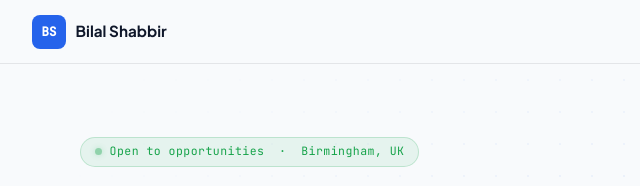
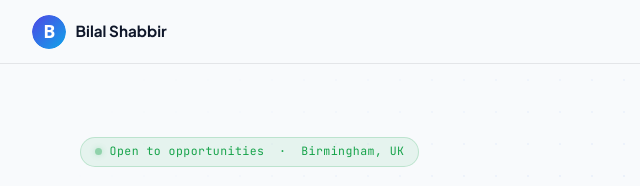
Before and after one commit to bilalshabbir123/bilalshabbir123.github.io, a plain HTML site: page index.html in a window 1280 px wide. Shown: the top 186 px of the page, 0-640 px from the left. Drawn offline with Linux system fonts and the light colour scheme.

Commit message:
Replace nav logo — circular gradient mark (indigo → sky blue)
Old: flat blue square with 'BS' in monospace
New: circle with indigo-to-sky-blue gradient, single bold 'B'
Also updates favicon.svg to match

Co-Authored-By: Claude Sonnet 4.6 <noreply@anthropic.com>

```diff
--- a/css/style.css
+++ b/css/style.css
@@ -56,13 +56,7 @@ p { color: var(--muted); }
 }
 .nav.scrolled { box-shadow: 0 2px 16px rgba(15,23,42,0.08); }
 .nav-logo { display: flex; align-items: center; gap: 0.6rem; }
-.logo-mark {
-  width: 34px; height: 34px; border-radius: 8px;
-  background: var(--accent); color: #fff;
-  display: flex; align-items: center; justify-content: center;
-  font-family: var(--mono); font-size: 0.78rem; font-weight: 800;
-  flex-shrink: 0;
-}
+.logo-icon { flex-shrink: 0; border-radius: 50%; display: block; }
 .logo-text { font-weight: 700; font-size: 0.95rem; color: var(--text); }
 .nav-links { display: flex; align-items: center; gap: 1.75rem; }
 .nav-link { font-size: 0.875rem; color: var(--muted); transition: color 0.2s; }
--- a/index.html
+++ b/index.html
@@ -20,7 +20,16 @@
   <!-- NAV -->
   <nav class="nav" id="nav">
     <a href="#top" class="nav-logo">
-      <div class="logo-mark">BS</div>
+      <svg class="logo-icon" width="34" height="34" viewBox="0 0 32 32" fill="none" xmlns="http://www.w3.org/2000/svg">
+        <defs>
+          <linearGradient id="navGrad" x1="0" y1="0" x2="32" y2="32" gradientUnits="userSpaceOnUse">
+            <stop offset="0%" stop-color="#4f46e5"/>
+            <stop offset="100%" stop-color="#0ea5e9"/>
+          </linearGradient>
+        </defs>
+        <circle cx="16" cy="16" r="16" fill="url(#navGrad)"/>
+        <text x="16" y="22" font-family="system-ui,-apple-system,sans-serif" font-size="17" font-weight="800" text-anchor="middle" fill="white" letter-spacing="-0.5">B</text>
+      </svg>
       <span class="logo-text">Bilal Shabbir</span>
     </a>
     <button class="nav-toggle" id="navToggle" aria-label="Toggle navigation" aria-expanded="false">
```
Also changed, not shown: assets/favicon.svg.
